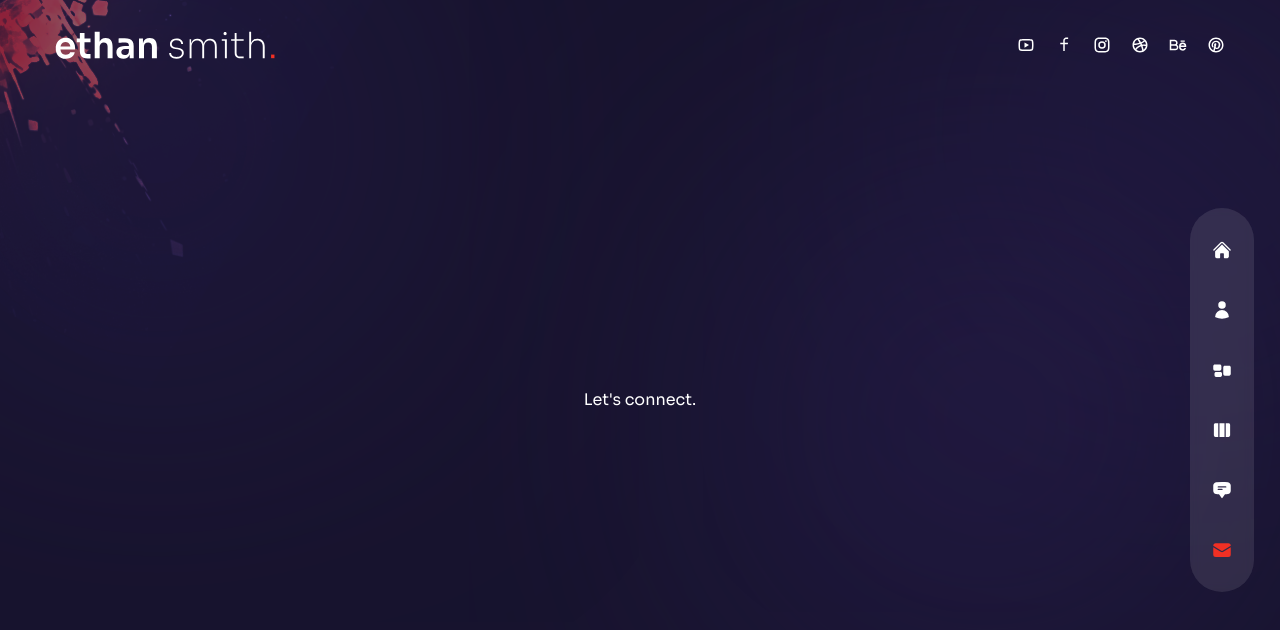
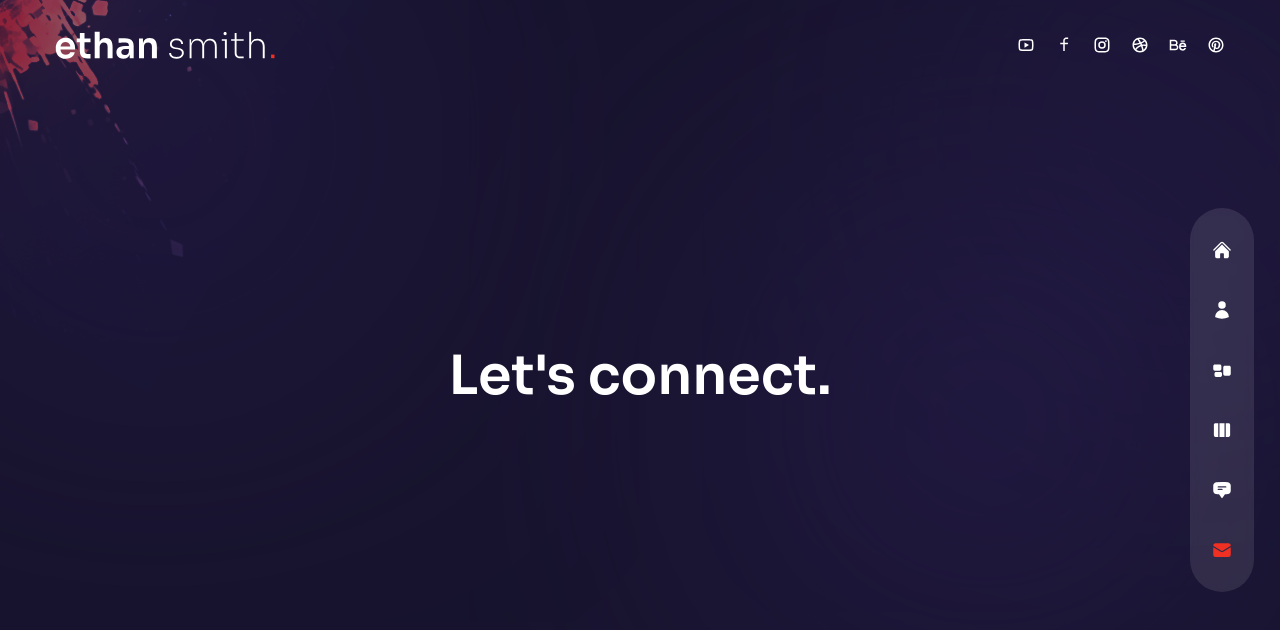
Before and after one commit to erickdc7/react-portfolio-2, a Next.js app: page /contact in a window 1280 px wide. Shown: the top 630 px of the page. Built offline with nearby package versions, Linux system fonts and the light colour scheme.

Commit message:
add title styles

```diff
--- a/pages/contact/index.js
+++ b/pages/contact/index.js
@@ -16,7 +16,7 @@ const Contact = () => {
       <div className="container mx-auto py-32 text-center xl:text-left flex items-center justify-center h-full">
         <div className="">
           {/* Text */}
-          <h2>
+          <h2 className="h2 text-center mb-12">
             Let's <span>connect.</span>
           </h2>
         </div>
```
